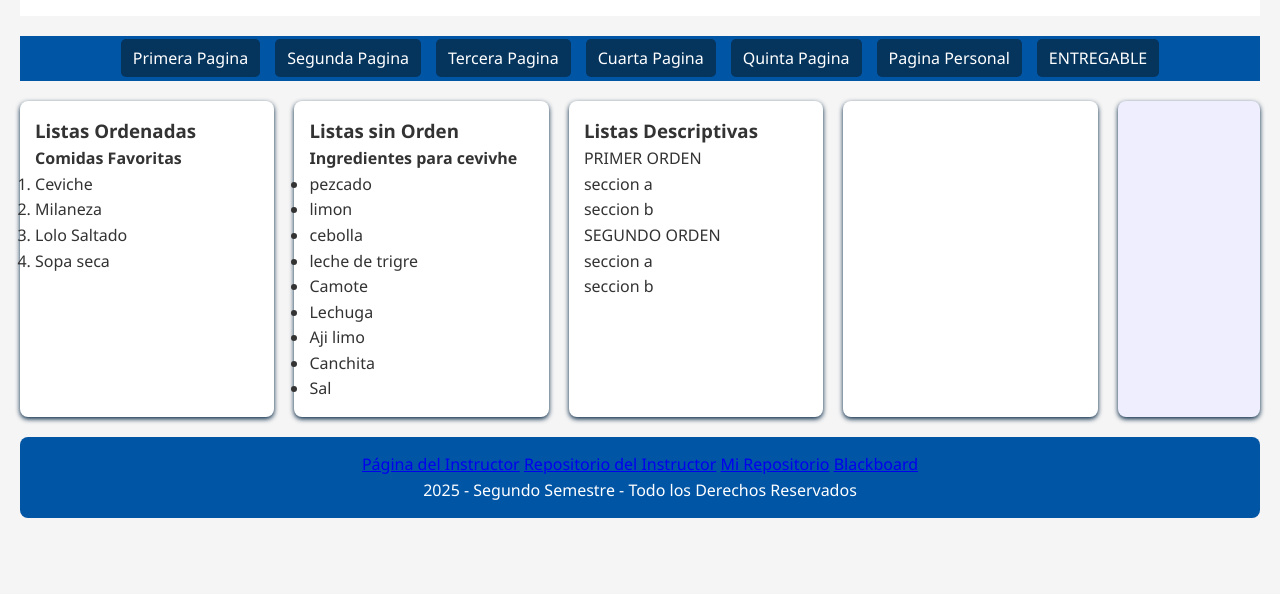
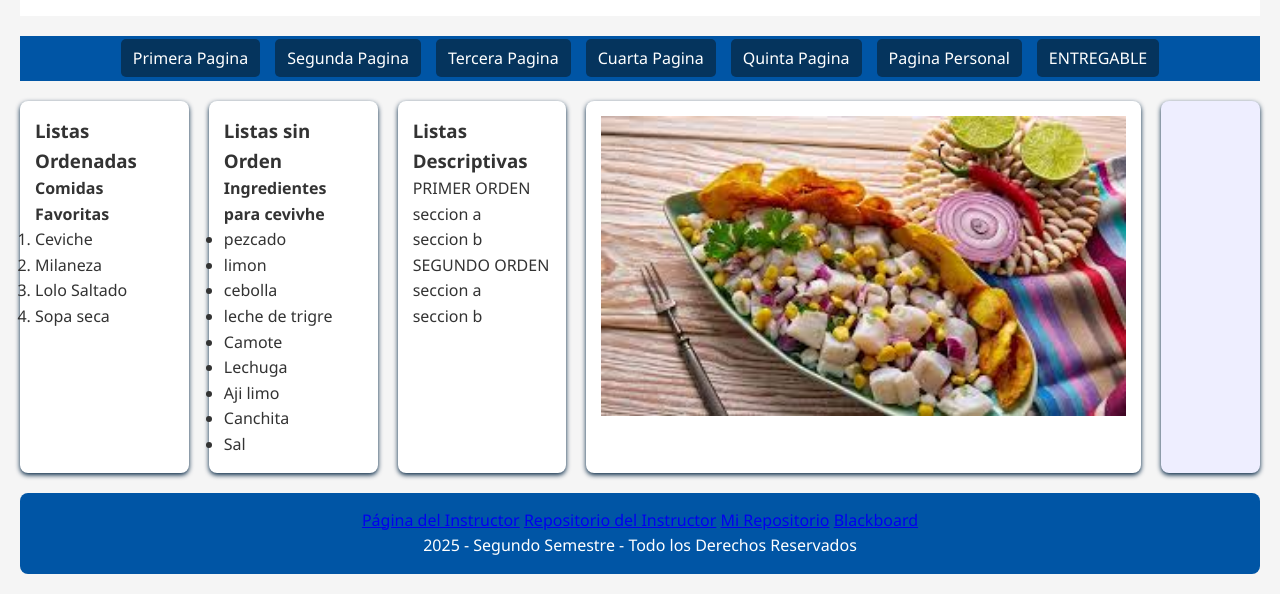
Before and after one commit to santiago306-jhon/JhonSantiago, a plain HTML site: page Segunda Pagina.html in a window 1280 px wide. Shown: the part 212-806 px from the top of the page. Drawn offline with Linux system fonts and the light colour scheme.

Commit message:
agregar imagen

```diff
--- a/Segunda Pagina.html
+++ b/Segunda Pagina.html
@@ -61,6 +61,7 @@
             </article>
         </article>
         <article>
+            <img src="imagenes/ceviche.jpg" alt="ceviche" with="300" height="300">
         </article>
         <aside> </aside>
        </section>
```
